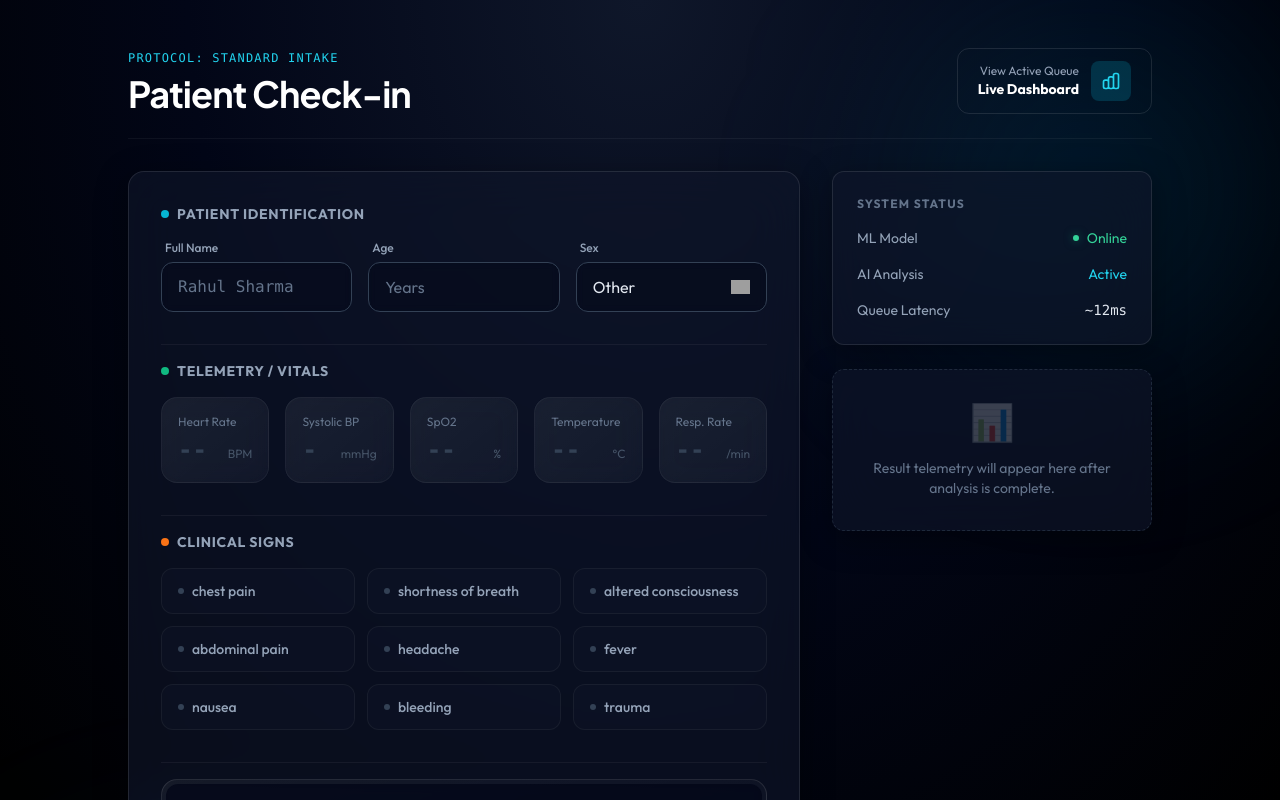
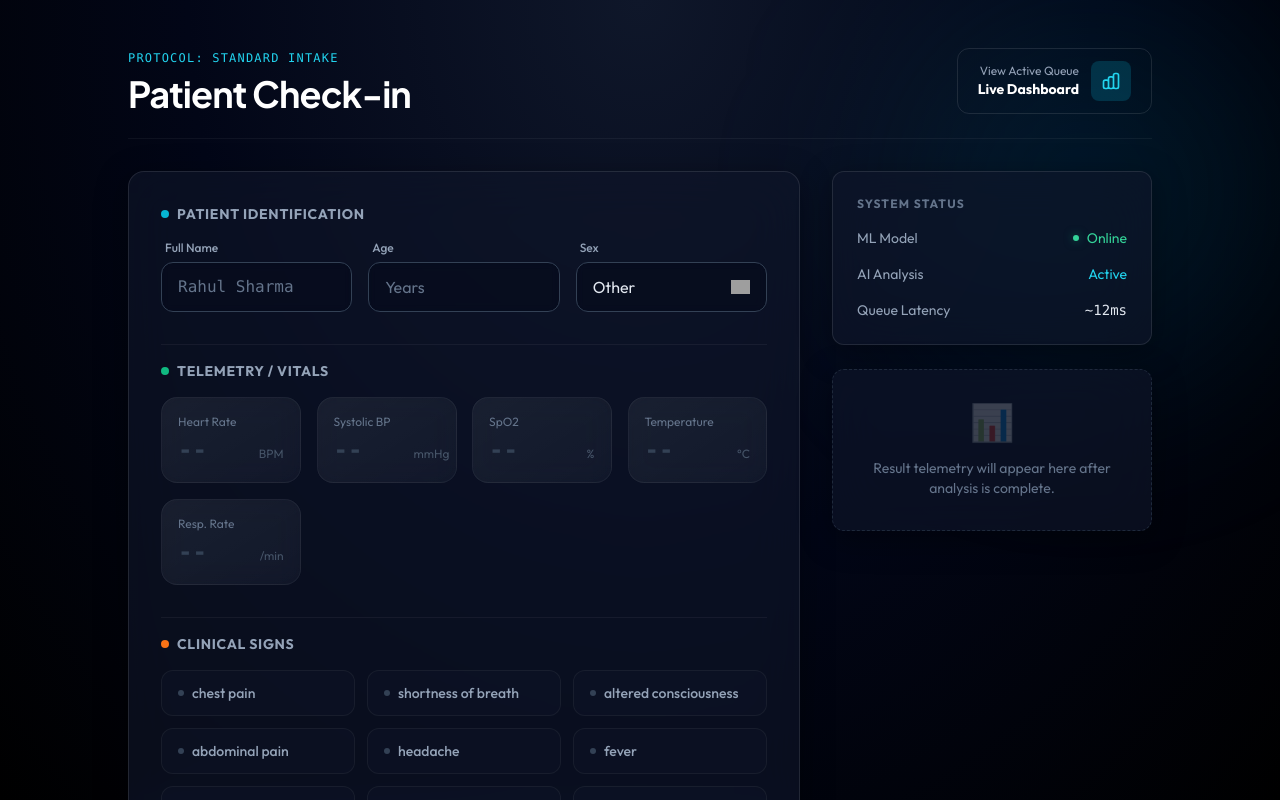
Before and after one commit to Rohit-998/HackNagpur, a Next.js app in the folder frontend/: page /checkin in a window 1280 px wide. Shown: the top 800 px of the page. Built offline with nearby package versions, Linux system fonts and the light colour scheme; no server answers; grey boxes are pictures that could not be loaded.

Commit message:
feat: Introduce patient check-in page with form handling, voice input, and result display, alongside an initial ML training dataset.

```diff
--- a/frontend/app/checkin/page.js
+++ b/frontend/app/checkin/page.js
@@ -283,7 +283,7 @@ export default function CheckinPage() {
                   <span className="w-2 h-2 rounded-full bg-emerald-500"></span>
                   Telemetry / Vitals
                 </h3>
-                <div className="grid grid-cols-1 md:grid-cols-5 gap-4">
+                <div className="grid grid-cols-2 md:grid-cols-4 gap-4">
                   <div className="glass-card bg-slate-900/40 p-4 border border-white/5 hover:border-primary-500/30 transition-colors group">
                     <label className="block text-xs text-slate-500 mb-1 group-hover:text-primary-400 transition-colors">Heart Rate</label>
                     <div className="flex items-baseline gap-2">
@@ -299,7 +299,7 @@ export default function CheckinPage() {
                       <span className="text-xs text-slate-600">BPM</span>
                     </div>
                   </div>
-                  <div className="glass-card bg-slate-900/40 p-4 border border-white/5 hover:border-primary-500/30 transition-colors group">
+                  <div className="glass-card bg-slate-900/40 p-4 border border-white/5 hover:border-primary-500/30 transition-colors group min-w-[140px]">
                     <label className="block text-xs text-slate-500 mb-1 group-hover:text-primary-400 transition-colors">Systolic BP</label>
                     <div className="flex items-baseline gap-2">
                       <input
@@ -308,10 +308,10 @@ export default function CheckinPage() {
                         max="220"
                         value={formData.vitals.sbp}
                         onChange={e => setFormData({...formData, vitals: {...formData.vitals, sbp: e.target.value}})}
-                        className="w-full bg-transparent text-2xl font-bold font-mono text-white outline-none placeholder-slate-700"
+                        className="flex-1 bg-transparent text-2xl font-bold font-mono text-white outline-none placeholder-slate-700"
                         placeholder="--"
                       />
-                      <span className="text-xs text-slate-600">mmHg</span>
+                      <span className="text-xs text-slate-600 whitespace-nowrap">mmHg</span>
                     </div>
                   </div>
                   <div className="glass-card bg-slate-900/40 p-4 border border-white/5 hover:border-primary-500/30 transition-colors group">
```
Also changed, not shown: 1 other file (tests, documents, lock files or other folders).
